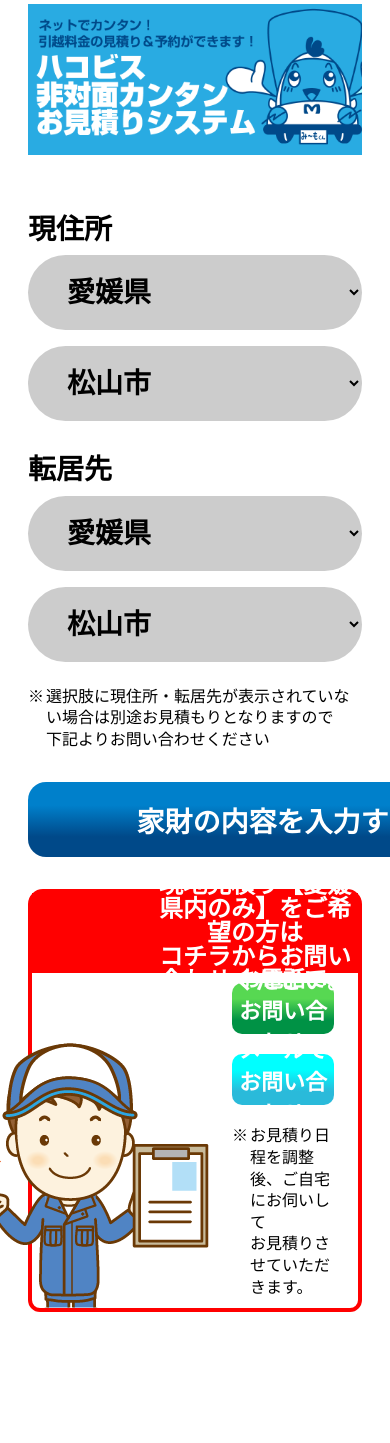
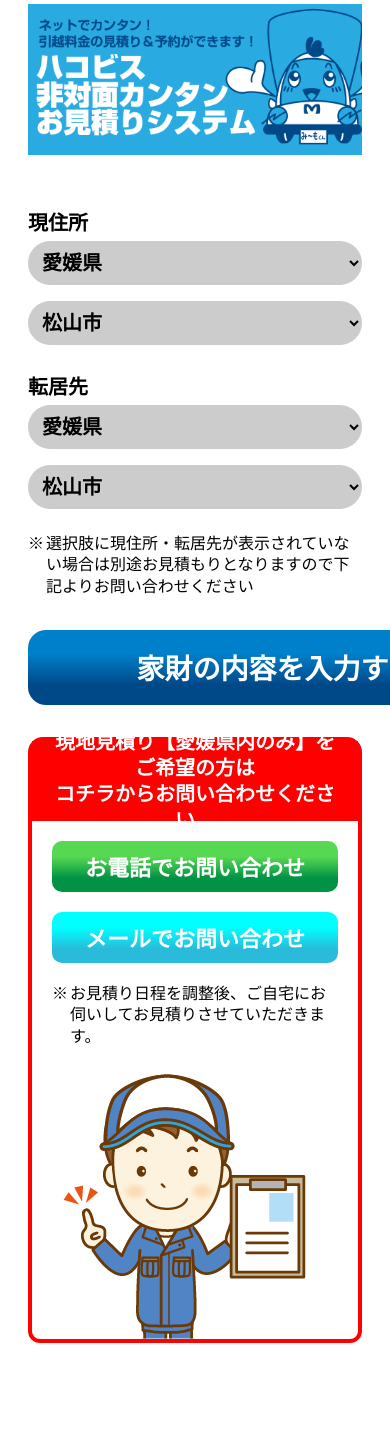
Before and after one commit to kanaura/moving, a PHP site: page /address.php in a window 390 px wide; the page is wider, and only the part inside the window is pictured. Shown: the part 128-1571 px from the top of that part. Before the commit the page ends 1440 px from the top of that part, so only its background shows below. Run offline with PHP 8.4, Linux system fonts and the light colour scheme.

Commit message:
住所選択

```diff
--- a/address.php
+++ b/address.php
@@ -47,8 +47,7 @@
                     </div>
 
                     <p class="txt txt-has-star txt-case-no-address">
-                        選択肢に現住所・転居先が表示されていない場合は別途お見積もりとなりますので<br>
-                        下記よりお問い合わせください
+                        選択肢に現住所・転居先が表示されていない場合は別途お見積もりとなりますので<br class="br-768-no">下記よりお問い合わせください
                     </p>
 
                     <button type="submit" class="btn-default">家財の内容を入力する</button>
@@ -64,8 +63,7 @@
                                 <a class="address-lead-btn" href="">メールでお問い合わせ</a>
                             </div>
                             <p class="txt txt-has-star address-lead-txt">
-                                お見積り日程を調整後、ご自宅にお伺いして<br>
-                                お見積りさせていただきます。
+                                お見積り日程を調整後、ご自宅にお伺いして<br class="br-768-no">お見積りさせていただきます。
                             </p>
                         </div>
                         <div class="address-lead-deco">
--- a/assets/css/style.css
+++ b/assets/css/style.css
@@ -562,6 +562,12 @@
   line-height: 1.8;
 }
 
+@media only screen and (max-width: 768px) {
+  body.address .address-content .address-select-block .address-select-block-ttl {
+    font-size: 20px;
+  }
+}
+
 body.address .address-content .address-select-block .address-select-wrapper {
   position: relative;
   margin: 0 0 16px;
@@ -579,6 +585,14 @@
   outline: none;
 }
 
+@media only screen and (max-width: 768px) {
+  body.address .address-content .address-select-block .address-select-wrapper select {
+    height: auto;
+    padding: 10px;
+    font-size: 20px;
+  }
+}
+
 body.address .address-content .txt-case-no-address {
   margin: 0 0 32px;
 }
@@ -615,8 +629,22 @@
   }
 }
 
+@media only screen and (max-width: 768px) {
+  body.address .address-content .address-lead .address-lead-head {
+    line-height: 1.3;
+    padding: 0 20px;
+    font-size: 20px;
+  }
+}
+
 body.address .address-content .address-lead .address-lead-body {
   padding: 10px 24px 10px 200px;
+}
+
+@media only screen and (max-width: 768px) {
+  body.address .address-content .address-lead .address-lead-body {
+    padding: 20px;
+  }
 }
 
 body.address .address-content .address-lead .address-lead-body .address-lead-btn-list {
@@ -687,6 +715,23 @@
   position: absolute;
   left: -84px;
   bottom: 0;
+}
+
+@media only screen and (max-width: 768px) {
+  body.address .address-content .address-lead .address-lead-deco {
+    position: relative;
+    left: unset;
+    bottom: unset;
+    display: -webkit-box;
+    display: -ms-flexbox;
+    display: flex;
+    -webkit-box-align: center;
+        -ms-flex-align: center;
+            align-items: center;
+    -webkit-box-pack: center;
+        -ms-flex-pack: center;
+            justify-content: center;
+  }
 }
 
 /* 家財・オプション選択ページのスタイル */
--- a/assets/scss/_page-address.scss
+++ b/assets/scss/_page-address.scss
@@ -18,6 +18,10 @@
                 font-size: 28px;
                 font-weight: $fw-bold;
                 line-height: 1.8;
+
+                @media only screen and (max-width: 768px) {
+                    font-size: 20px;
+                }
             }
 
             .address-select-wrapper {
@@ -34,6 +38,12 @@
                     border: none;
                     border-radius: 40px;
                     outline: none;
+
+                    @media only screen and (max-width: 768px) {
+                        height: auto;
+                        padding: 10px;
+                        font-size: 20px;
+                    }
                 }
             }
         }
@@ -61,10 +71,20 @@
                 @media only screen and (max-width: 992px) {
                     font-size: 24px;
                 }
+
+                @media only screen and (max-width: 768px) {
+                    line-height: 1.3;
+                    padding: 0 20px;
+                    font-size: 20px;
+                }
             }
 
             .address-lead-body {
                 padding: 10px 24px 10px 200px;
+
+                @media only screen and (max-width: 768px) {
+                    padding: 20px;
+                }
 
                 .address-lead-btn-list {
                     @include flex-center-v;
@@ -111,6 +131,13 @@
                 position: absolute;
                 left: -84px;
                 bottom: 0;
+
+                @media only screen and (max-width: 768px) {
+                    position: relative;
+                    left: unset;
+                    bottom: unset;
+                    @include flex-center;
+                }
             }
         }
     }
```
